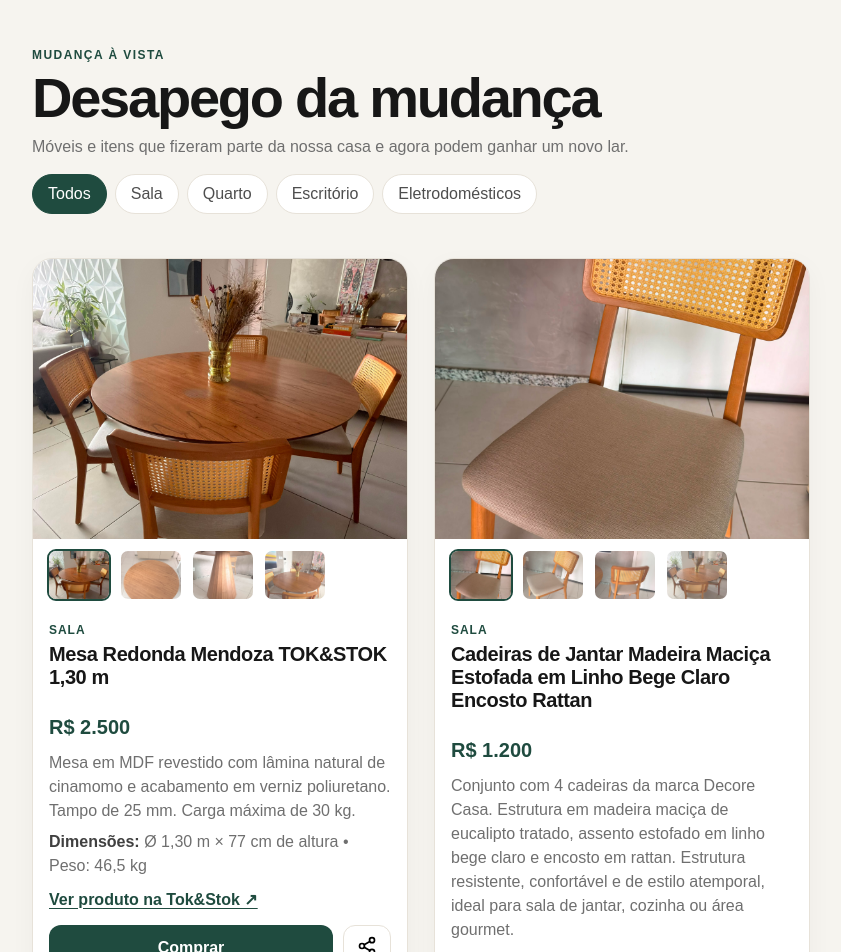
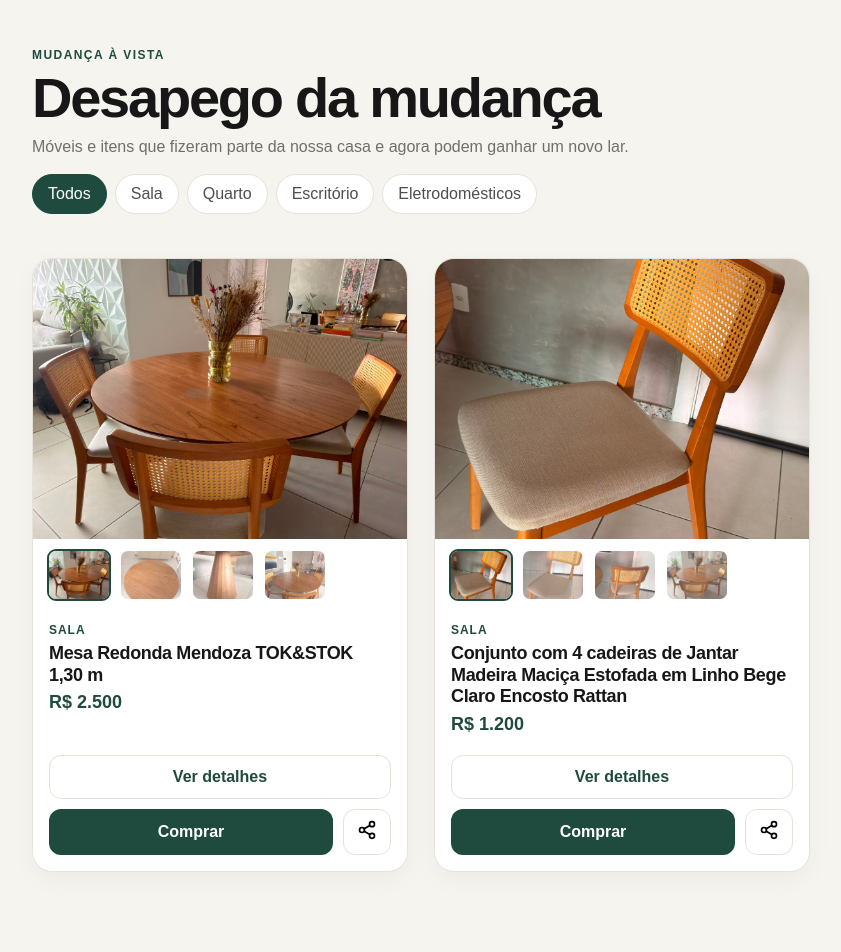
Before and after one commit to lucasandradem/desapega, a Next.js app: page / in a window 1280 px wide. Shown: the top 952 px of the page, without its empty margins (18-859 px from the left). Built offline with nearby package versions, Linux system fonts and the light colour scheme.

Commit message:
add modal description

```diff
--- a/app/globals.css
+++ b/app/globals.css
@@ -40,7 +40,6 @@ a {
 .header {
   padding: 28px 0 18px;
 }
-
 .eyebrow {
   text-transform: uppercase;
   letter-spacing: 0.12em;
@@ -93,6 +92,7 @@ h1 {
   grid-template-columns: 1fr;
   gap: 22px;
   padding-bottom: 110px;
+  align-items: stretch;
 }
 
 .card {
@@ -101,6 +101,9 @@ h1 {
   overflow: hidden;
   border: 1px solid var(--line);
   box-shadow: 0 8px 26px rgba(0, 0, 0, 0.04);
+  display: flex;
+  flex-direction: column;
+  height: 100%;
 }
 
 .mainImageButton {
@@ -144,7 +147,17 @@ h1 {
 
 .cardBody {
   padding: 18px 16px 16px;
+  display: flex;
+  flex: 1;
+  flex-direction: column;
 }
+.cardInfo {
+  min-height: 118px;
+}
+.cardFooter {
+  margin-top: auto;
+}
+
 .category {
   color: var(--accent);
   font-weight: 700;
@@ -152,42 +165,52 @@ h1 {
   text-transform: uppercase;
   letter-spacing: 0.08em;
 }
+
+.productNameButton {
+  border: 0;
+  padding: 0;
+  background: none;
+  text-align: left;
+  color: inherit;
+}
+.productNameButton:hover .productName {
+  color: var(--accent);
+}
+
 .productName {
   margin: 6px 0 6px;
-  font-size: 20px;
+  font-size: 18px;
+  line-height: 1.2;
   letter-spacing: -0.02em;
 }
 .price {
-  font-size: 20px;
+  font-size: 18px;
   font-weight: 800;
-  margin-bottom: 12px;
   color: #1f4b3f;
 }
-.description,
-.dimensions {
-  color: var(--muted);
-  margin: 0 0 7px;
-  line-height: 1.5;
+
+.detailsButton {
+  width: 100%;
+  border: 1px solid var(--line);
+  border-radius: 12px;
+  background: white;
+  color: var(--accent);
+  padding: 12px 16px;
+  font-weight: 800;
+  margin-top: 14px;
 }
-.dimensions strong {
-  color: #404040;
-}
-.referenceLink {
-  display: inline-block;
-  margin-top: 5px;
-  color: var(--accent);
-  font-weight: 700;
-  text-decoration: underline;
-  text-underline-offset: 3px;
+.detailsButton:hover {
+  background: #f7faf8;
 }
 
 .actions {
   display: grid;
   grid-template-columns: 1fr auto;
   gap: 10px;
-  margin-top: 16px;
+  margin-top: 10px;
 }
-.buyButton {
+.buyButton,
+.detailsBuyButton {
   border: 0;
   border-radius: 12px;
   background: var(--accent);
@@ -195,7 +218,8 @@ h1 {
   padding: 14px 18px;
   font-weight: 800;
 }
-.buyButton:hover {
+.buyButton:hover,
+.detailsBuyButton:hover {
   background: var(--accent-strong);
 }
 .shareButton {
@@ -205,6 +229,111 @@ h1 {
   background: white;
 }
 
+/* Detalhes: bottom sheet no mobile */
+.detailsOverlay {
+  position: fixed;
+  inset: 0;
+  z-index: 1000;
+  background: rgba(0, 0, 0, 0.58);
+  display: flex;
+  align-items: flex-end;
+  justify-content: center;
+}
+.detailsModal {
+  position: relative;
+  width: 100%;
+  max-height: 92vh;
+  overflow-y: auto;
+  background: white;
+  border-radius: 24px 24px 0 0;
+  box-shadow: 0 -20px 60px rgba(0, 0, 0, 0.25);
+}
+.detailsHandle {
+  width: 44px;
+  height: 5px;
+  border-radius: 999px;
+  background: #d7d3cc;
+  margin: 10px auto 2px;
+}
+.detailsClose {
+  position: absolute;
+  top: 14px;
+  right: 14px;
+  z-index: 2;
+  width: 42px;
+  height: 42px;
+  border-radius: 50%;
+  border: 1px solid var(--line);
+  background: rgba(255, 255, 255, 0.94);
+  display: grid;
+  place-items: center;
+}
+.detailsGallery {
+  padding: 12px 16px 0;
+}
+.detailsMainImageButton {
+  display: block;
+  width: 100%;
+  padding: 0;
+  border: 0;
+  border-radius: 16px;
+  overflow: hidden;
+  background: #eee;
+}
+.detailsMainImage {
+  display: block;
+  width: 100%;
+  max-height: 43vh;
+  aspect-ratio: 4 / 3;
+  object-fit: cover;
+}
+.detailsThumbnails {
+  display: flex;
+  gap: 8px;
+  overflow-x: auto;
+  padding: 10px 0 2px;
+}
+.detailsContent {
+  padding: 18px 20px 28px;
+}
+.detailsTitle {
+  margin: 6px 42px 4px 0;
+  font-size: 26px;
+  line-height: 1.12;
+  letter-spacing: -0.03em;
+}
+.detailsPrice {
+  font-size: 27px;
+  font-weight: 800;
+  margin-bottom: 20px;
+}
+.detailsSection {
+  border-top: 1px solid var(--line);
+  padding-top: 16px;
+  margin-top: 16px;
+}
+.detailsSection h3 {
+  margin: 0 0 6px;
+  font-size: 15px;
+}
+.detailsSection p {
+  margin: 0;
+  color: var(--muted);
+  line-height: 1.6;
+}
+.referenceLink {
+  display: inline-block;
+  margin-top: 18px;
+  color: var(--accent);
+  font-weight: 700;
+  text-decoration: underline;
+  text-underline-offset: 3px;
+}
+.detailsBuyButton {
+  width: 100%;
+  margin-top: 22px;
+}
+
 .overlay {
   position: fixed;
   inset: 0;
@@ -212,7 +341,7 @@ h1 {
   display: grid;
   place-items: end center;
   padding: 14px;
-  z-index: 1000;
+  z-index: 1050;
 }
 .modal {
   width: min(100%, 460px);
@@ -316,6 +445,37 @@ h1 {
   .floatingWhatsapp {
     display: none;
   }
+
+  .detailsOverlay {
+    align-items: center;
+    padding: 24px;
+  }
+  .detailsModal {
+    width: min(920px, 100%);
+    max-height: 88vh;
+    border-radius: 24px;
+    display: grid;
+    grid-template-columns: minmax(0, 1.08fr) minmax(330px, 0.92fr);
+    overflow: hidden;
+  }
+  .detailsHandle {
+    display: none;
+  }
+  .detailsGallery {
+    padding: 20px;
+    overflow-y: auto;
+    background: #faf9f6;
+  }
+  .detailsContent {
+    padding: 34px 30px;
+    overflow-y: auto;
+  }
+  .detailsMainImage {
+    max-height: 60vh;
+  }
+  .detailsTitle {
+    font-size: 30px;
+  }
 }
 
 @media (min-width: 1060px) {
--- a/components/ProductCard.tsx
+++ b/components/ProductCard.tsx
@@ -15,11 +15,11 @@ function formatPrice(value: number) {
 export default function ProductCard({
   product,
   onBuy,
-  onExpand,
+  onDetails,
 }: {
   product: Product;
   onBuy: (product: Product) => void;
-  onExpand: (image: string) => void;
+  onDetails: (product: Product) => void;
 }) {
   const [activeImage, setActiveImage] = useState(0);
 
@@ -44,8 +44,8 @@ export default function ProductCard({
     <article className="card" id={product.id}>
       <button
         className="mainImageButton"
-        onClick={() => onExpand(product.images[activeImage])}
-        aria-label={`Ampliar foto de ${product.name}`}
+        onClick={() => onDetails(product)}
+        aria-label={`Ver detalhes de ${product.name}`}
       >
         <img
           className="mainImage"
@@ -72,25 +72,21 @@ export default function ProductCard({
       </div>
 
       <div className="cardBody">
+        <div className="cardInfo">
           <div className="category">{product.category}</div>
+          <button
+            className="productNameButton"
+            onClick={() => onDetails(product)}
+          >
             <h2 className="productName">{product.name}</h2>
-        <h4 className="price">{formatPrice(product.price)}</h4>
-        <p className="description">{product.description}</p>
-        {product.dimensions && (
-          <p className="dimensions">
-            <strong>Dimensões:</strong> {product.dimensions}
-          </p>
-        )}
-        {product.referenceUrl && (
-          <a
-            className="referenceLink"
-            href={product.referenceUrl}
-            target="_blank"
-            rel="noopener noreferrer"
-          >
-            {product.referenceLabel ?? "Ver produto ↗"}
-          </a>
-        )}
+          </button>
+          <div className="price">{formatPrice(product.price)}</div>
+        </div>
+
+        <div className="cardFooter">
+          <button className="detailsButton" onClick={() => onDetails(product)}>
+            Ver detalhes
+          </button>
 
           <div className="actions">
             <button className="buyButton" onClick={() => onBuy(product)}>
@@ -106,6 +102,7 @@ export default function ProductCard({
             </button>
           </div>
         </div>
+      </div>
     </article>
   );
 }
--- a/components/Storefront.tsx
+++ b/components/Storefront.tsx
@@ -1,18 +1,24 @@
 "use client";
 
+import { products, type Product } from "@/data/products";
+import { MessageCircle, X } from "lucide-react";
 import { useMemo, useState } from "react";
-import { MessageCircle, X } from "lucide-react";
 import ProductCard from "./ProductCard";
-import { products, type Product } from "@/data/products";
 
 const WHATSAPP_NUMBER = "5579999999999"; // troque pelo seu número com DDI + DDD
-const categories = ["Todos", "Sala", "Quarto", "Escritório", "Eletrodomésticos"] as const;
+const categories = [
+  "Todos",
+  "Sala",
+  "Quarto",
+  "Escritório",
+  "Eletrodomésticos",
+] as const;
 
 function formatPrice(value: number) {
   return new Intl.NumberFormat("pt-BR", {
     style: "currency",
     currency: "BRL",
-    maximumFractionDigits: 0
+    maximumFractionDigits: 0,
   }).format(value);
 }
 
@@ -21,8 +27,11 @@ function whatsappLink(message: string) {
 }
 
 export default function Storefront() {
-  const [category, setCategory] = useState<(typeof categories)[number]>("Todos");
+  const [category, setCategory] =
+    useState<(typeof categories)[number]>("Todos");
   const [selectedProduct, setSelectedProduct] = useState<Product | null>(null);
+  const [detailsProduct, setDetailsProduct] = useState<Product | null>(null);
+  const [detailsImageIndex, setDetailsImageIndex] = useState(0);
   const [expandedImage, setExpandedImage] = useState<string | null>(null);
 
   const filteredProducts = useMemo(() => {
@@ -30,17 +39,34 @@ export default function Storefront() {
     return products.filter((product) => product.category === category);
   }, [category]);
 
+  function openDetails(product: Product) {
+    setDetailsProduct(product);
+    setDetailsImageIndex(0);
+  }
+
+  function buyFromDetails(product: Product) {
+    setDetailsProduct(null);
+    setSelectedProduct(product);
+  }
+
   return (
     <>
       <header className="header">
         <div className="container">
           <div className="eyebrow">Mudança à vista</div>
           <h1>Desapego da mudança</h1>
-          <p className="subtitle">Móveis e itens que fizeram parte da nossa casa e agora podem ganhar um novo lar.</p>
+          <p className="subtitle">
+            Móveis e itens que fizeram parte da nossa casa e agora podem ganhar
+            um novo lar.
+          </p>
 
           <nav className="filters" aria-label="Filtrar por categoria">
             {categories.map((item) => (
-              <button key={item} className={`filterButton ${category === item ? "active" : ""}`} onClick={() => setCategory(item)}>
+              <button
+                key={item}
+                className={`filterButton ${category === item ? "active" : ""}`}
+                onClick={() => setCategory(item)}
+              >
                 {item}
               </button>
             ))}
@@ -52,7 +78,12 @@ export default function Storefront() {
         {filteredProducts.length ? (
           <section className="grid">
             {filteredProducts.map((product) => (
-              <ProductCard key={product.id} product={product} onBuy={setSelectedProduct} onExpand={setExpandedImage} />
+              <ProductCard
+                key={product.id}
+                product={product}
+                onBuy={setSelectedProduct}
+                onDetails={openDetails}
+              />
             ))}
           </section>
         ) : (
@@ -62,7 +93,9 @@ export default function Storefront() {
 
       <a
         className="floatingWhatsapp"
-        href={whatsappLink("Olá! Vi o seu site de desapego e queria saber mais sobre os itens disponíveis.")}
+        href={whatsappLink(
+          "Olá! Vi o seu site de desapego e queria saber mais sobre os itens disponíveis.",
+        )}
         target="_blank"
         rel="noreferrer"
         aria-label="Falar no WhatsApp"
@@ -70,11 +103,125 @@ export default function Storefront() {
         <MessageCircle size={28} />
       </a>
 
+      {detailsProduct && (
+        <div
+          className="detailsOverlay"
+          role="presentation"
+          onMouseDown={() => setDetailsProduct(null)}
+        >
+          <section
+            className="detailsModal"
+            role="dialog"
+            aria-modal="true"
+            aria-labelledby="details-title"
+            onMouseDown={(event) => event.stopPropagation()}
+          >
+            <div className="detailsHandle" aria-hidden="true" />
+            <button
+              className="detailsClose"
+              onClick={() => setDetailsProduct(null)}
+              aria-label="Fechar detalhes"
+            >
+              <X size={22} />
+            </button>
+
+            <div className="detailsGallery">
+              <button
+                className="detailsMainImageButton"
+                onClick={() =>
+                  setExpandedImage(detailsProduct.images[detailsImageIndex])
+                }
+                aria-label={`Ampliar foto de ${detailsProduct.name}`}
+              >
+                <img
+                  className="detailsMainImage"
+                  src={detailsProduct.images[detailsImageIndex]}
+                  alt={detailsProduct.name}
+                />
+              </button>
+
+              <div
+                className="detailsThumbnails"
+                aria-label={`Fotos de ${detailsProduct.name}`}
+              >
+                {detailsProduct.images.map((image, index) => (
+                  <button
+                    className="thumbnailButton"
+                    key={image}
+                    onClick={() => setDetailsImageIndex(index)}
+                    aria-label={`Ver foto ${index + 1} de ${detailsProduct.name}`}
+                  >
+                    <img
+                      className={`thumbnail ${detailsImageIndex === index ? "active" : ""}`}
+                      src={image}
+                      alt=""
+                    />
+                  </button>
+                ))}
+              </div>
+            </div>
+
+            <div className="detailsContent">
+              <div className="category">{detailsProduct.category}</div>
+              <h2 id="details-title" className="detailsTitle">
+                {detailsProduct.name}
+              </h2>
+              <div className="detailsPrice">
+                {formatPrice(detailsProduct.price)}
+              </div>
+
+              <div className="detailsSection">
+                <h3>Descrição</h3>
+                <p>{detailsProduct.description}</p>
+              </div>
+
+              {detailsProduct.dimensions && (
+                <div className="detailsSection">
+                  <h3>Dimensões</h3>
+                  <p>{detailsProduct.dimensions}</p>
+                </div>
+              )}
+
+              {detailsProduct.referenceUrl && (
+                <a
+                  className="referenceLink"
+                  href={detailsProduct.referenceUrl}
+                  target="_blank"
+                  rel="noopener noreferrer"
+                >
+                  {detailsProduct.referenceLabel ?? "Ver produto ↗"}
+                </a>
+              )}
+
+              <button
+                className="detailsBuyButton"
+                onClick={() => buyFromDetails(detailsProduct)}
+              >
+                Comprar
+              </button>
+            </div>
+          </section>
+        </div>
+      )}
+
       {selectedProduct && (
-        <div className="overlay" role="presentation" onMouseDown={() => setSelectedProduct(null)}>
-          <section className="modal" role="dialog" aria-modal="true" aria-labelledby="purchase-title" onMouseDown={(event) => event.stopPropagation()}>
+        <div
+          className="overlay"
+          role="presentation"
+          onMouseDown={() => setSelectedProduct(null)}
+        >
+          <section
+            className="modal"
+            role="dialog"
+            aria-modal="true"
+            aria-labelledby="purchase-title"
+            onMouseDown={(event) => event.stopPropagation()}
+          >
             <h2 id="purchase-title">Tenho interesse</h2>
-            <p>Para comprar este item, fale comigo pelo WhatsApp. A mensagem já vai com o produto preenchido.</p>
+            <p>
+              Para comprar este item, fale comigo pelo WhatsApp. A mensagem já
+              vai com o produto preenchido.
+            </p>
 
             <div className="modalProduct">
               <strong>{selectedProduct.name}</strong>
@@ -84,22 +231,43 @@ export default function Storefront() {
             <div className="modalActions">
               <a
                 className="whatsappButton"
-                href={whatsappLink(`Olá! Tenho interesse no ${selectedProduct.name}, anunciado por ${formatPrice(selectedProduct.price)}. Ele ainda está disponível?`)}
+                href={whatsappLink(
+                  `Olá! Tenho interesse no ${selectedProduct.name}, anunciado por ${formatPrice(selectedProduct.price)}. Ele ainda está disponível?`,
+                )}
                 target="_blank"
                 rel="noreferrer"
               >
                 Falar pelo WhatsApp
               </a>
-              <button className="cancelButton" onClick={() => setSelectedProduct(null)}>Cancelar</button>
+              <button
+                className="cancelButton"
+                onClick={() => setSelectedProduct(null)}
+              >
+                Cancelar
+              </button>
             </div>
           </section>
         </div>
       )}
 
       {expandedImage && (
-        <div className="lightbox" onClick={() => setExpandedImage(null)} role="presentation">
-          <button className="closeLightbox" onClick={() => setExpandedImage(null)} aria-label="Fechar imagem ampliada"><X /></button>
-          <img src={expandedImage} alt="Foto ampliada do produto" onClick={(event) => event.stopPropagation()} />
+        <div
+          className="lightbox"
+          onClick={() => setExpandedImage(null)}
+          role="presentation"
+        >
+          <button
+            className="closeLightbox"
+            onClick={() => setExpandedImage(null)}
+            aria-label="Fechar imagem ampliada"
+          >
+            <X />
+          </button>
+          <img
+            src={expandedImage}
+            alt="Foto ampliada do produto"
+            onClick={(event) => event.stopPropagation()}
+          />
         </div>
       )}
     </>
--- a/data/products.ts
+++ b/data/products.ts
@@ -31,7 +31,7 @@ export const products: Product[] = [
   },
   {
     id: "cadeiras-jantar-rattan-linho",
-    name: "Cadeiras de Jantar Madeira Maciça Estofada em Linho Bege Claro Encosto Rattan",
+    name: "Conjunto com 4 cadeiras de Jantar Madeira Maciça Estofada em Linho Bege Claro Encosto Rattan",
     price: 1200,
     category: "Sala",
     description:
@@ -39,8 +39,8 @@ export const products: Product[] = [
     dimensions:
       "60 cm (P) × 48 cm (L) × 82 cm (A) • Assento: aprox. 48 × 46 cm",
     images: [
+      "/products/cadeiras-rattan/02.jpeg",
       "/products/cadeiras-rattan/01.jpeg",
-      "/products/cadeiras-rattan/02.jpeg",
       "/products/cadeiras-rattan/03.jpeg",
       "/products/cadeiras-rattan/04.jpeg",
     ],
```
Lines whose indentation alone changed are shown as unchanged.
